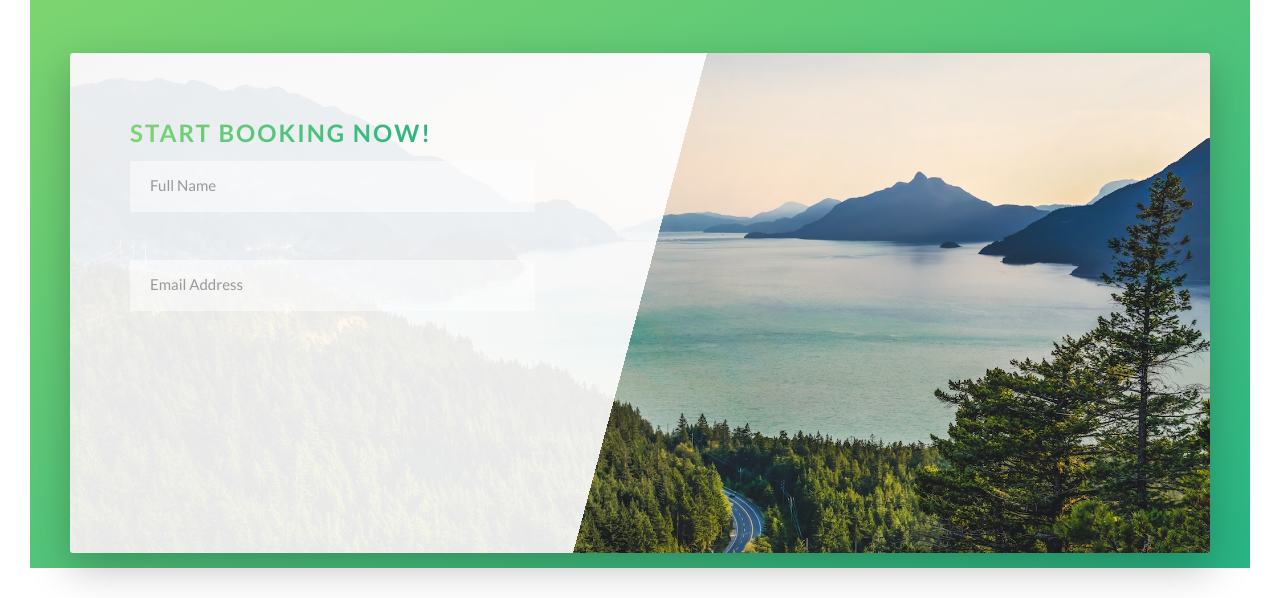
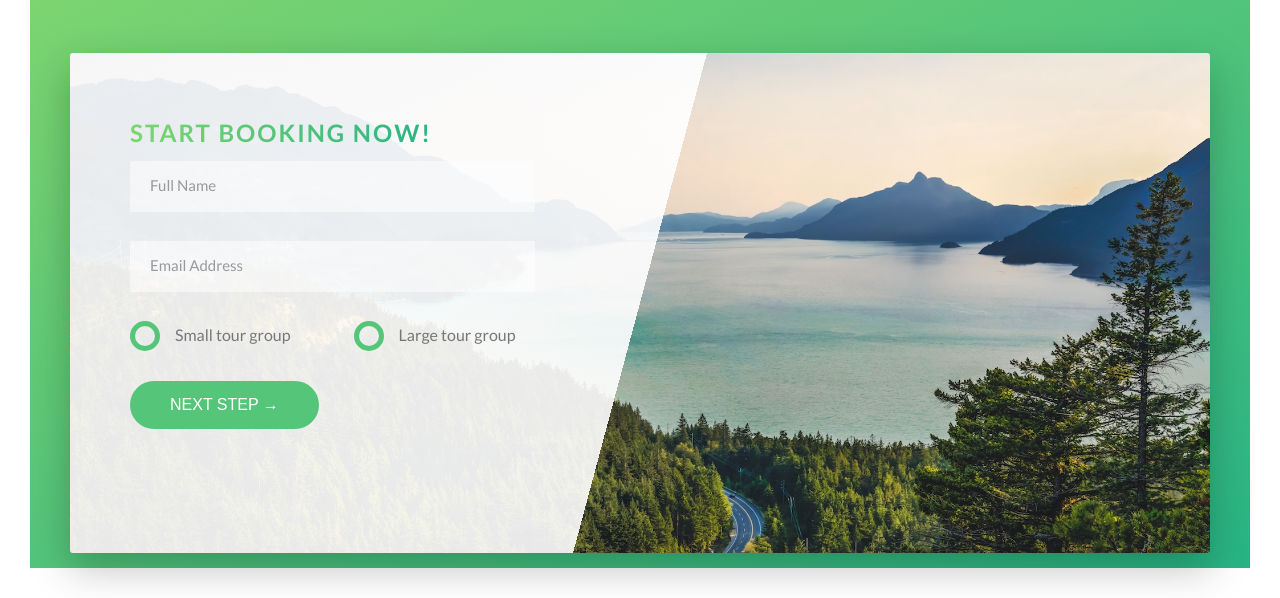
Before and after one commit to LeeTrent/advanced-css-sass-course, a website: page Natours/index.html in a window 1280 px wide. Shown: the part 3863-4461 px from the top of the page. Drawn offline with Linux system fonts and the light colour scheme.

Commit message:
Completes the 'Booking' section (part 3)

```diff
--- a/Natours/index.html
+++ b/Natours/index.html
@@ -240,6 +240,25 @@
                                 <input type="email" id="email" class="form__input" placeholder="Email Address" required>
                                 <label for="email" class="form__label">Email Address</label>
                             </div>
+                            <div class="form__group">
+                                <div class="form__radio-group">
+                                    <input type="radio" name="tour-size" id="small-tour" class="form__radio-input">
+                                    <label for="small-tour" class="form__radio-label">
+                                        <span class="form__radio-button"></span>
+                                        Small tour group
+                                    </label>
+                                </div>
+                                <div class="form__radio-group">
+                                    <input type="radio" name="tour-size" id="large-tour" class="form__radio-input">
+                                    <label for="large-tour" class="form__radio-label">
+                                        <span class="form__radio-button"></span>
+                                        Large tour group
+                                    </label>
+                                </div>
+                            </div>
+                            <div class="form__group  u-margin-bottom-medium">
+                                <button class="btn btn--green">Next step &rarr;</button>
+                            </div>
                         </form>
                     </div>
                 </div>
--- a/Natours/sass/base/_utilities.scss
+++ b/Natours/sass/base/_utilities.scss
@@ -1,6 +1,6 @@
-.u-center-text {text-align: center;}
-.u-margin-bottom-small{margin-bottom: 0.25rem;}
-.u-margin-bottom-medium{margin-bottom: 0.5rem;}
-.u-margin-bottom-big{margin-bottom: 1rem;}
-.u-margin-top-big{margin-top: 1rem;}
-.u-margin-top-huge{margin-top: 2rem;}
+.u-center-text {text-align: center !important;}
+.u-margin-bottom-small{margin-bottom: 0.25rem !important;}
+.u-margin-bottom-medium{margin-bottom: 0.5rem !important;}
+.u-margin-bottom-big{margin-bottom: 1rem !important;}
+.u-margin-top-big{margin-top: 1rem !important;}
+.u-margin-top-huge{margin-top: 2rem }
--- a/Natours/sass/components/_button.scss
+++ b/Natours/sass/components/_button.scss
@@ -1,4 +1,5 @@
 .btn {
+   &,
    &:link,
    &:visited {
        text-transform: uppercase;
@@ -10,6 +11,12 @@
        border-radius: 6.25rem;
        transition: all 0.2s;
        position: relative;
+       font-size: 1rem;
+
+       // Change for the <button/> element
+       // in the 'Bookings' section
+       border: none;
+       cursor: pointer;
    }
    &:hover {
        transform: translateY(-3px);
@@ -22,7 +29,9 @@
          opacity: 0;
      }
    }
-   &:active {
+   &:active,
+   &:focus {
+       outline: none;
        transform: translateY(-1px);
        /* box-shadow: 0 5px 10px rgba(0,0,0,0.2); */
        box-shadow: 0 0.3125rem 0.625rem rgba($color-black,0.2);
--- a/Natours/sass/components/form.scss
+++ b/Natours/sass/components/form.scss
@@ -1,7 +1,11 @@
 .form {
     &__group:not(:last-child) {
-        margin-bottom: 1.25rem;
-
+        // margin-bottom: 1.25rem;
+        margin-bottom: 0.1rem;
+    }
+    &__group:last-child {
+        // margin-bottom: 1.25rem;
+        margin-top: 2rem;
     }
 
     &__input {
@@ -15,22 +19,25 @@
         border-bottom: 3px solid transparent;
         width: 90%;
         display: block;
+        transition: all 0.5s;
 
         &:focus {
             outline: none;
             box-shadow: 0 0.625rem 1.25rem rgba($color-black, 1.10);
-            border-bottom: 3px solid $color-primary;
+            border-bottom: 4px solid $color-primary;
         }
 
         &:focus:invalid {
             // border-bottom: 3px solid $color-secondary-dark;
-            // border: 6px solid $color-secondary-dark;
-            border: 6px solid red;
+            //  border: 6px solid $color-secondary-dark;
+            // border: 6px solid red;
+            border: 4px solid $color-secondary-dark;
         }
         &:focus:valid {
-            // border-bottom: 3px solid $color-secondary-dark;
-            border-bottom: 3px solid $color-primary;
-            border: 7px solid $color-primary;
+            //border-bottom: 3px solid $color-primary;
+            border: 3px solid $color-primary;
+            // border-bottom: 3px solid $color-primary;
+            // border: 7px solid $color-primary;
         }
 
         &::-webkit-input-placeholder {
@@ -53,4 +60,50 @@
         visibility: hidden;
         transform: translateY(-2.5rem);
     }
+
+    &__radio-group {
+        width: 49%;
+        display: inline-block;
+    }
+
+    &__radio-label {
+        font-size: 1rem;
+        cursor: pointer;
+        position: relative;
+        padding-left: 2.8125rem;
+    }
+
+    &__radio-input {
+        display: none;
+    }
+
+    &__radio-button {
+        height: 1.875rem;
+        width: 1.875rem;
+        border: 5px solid $color-primary;
+        border-radius: 50%;
+        display: inline-block;
+        position: absolute;
+        left: 0;
+        top: -0.25rem;
+
+        &::after {
+            content: "";
+            display: block;
+            height: 0.8125rem;
+            width: 0.8125rem;
+            border-radius: 50%;
+            position: absolute;
+            top: 50%;
+            left: 50%;
+            transform: translate(-50%, -50%);
+            background-color: $color-primary;
+            opacity: 0;
+            transition: opacity 0.2s;
+        }
+    }
+
+    &__radio-input:checked ~ &__radio-label &__radio-button::after {
+        opacity: 1;
+    }
 }
```
Also changed, not shown: Natours/css/style.css.
